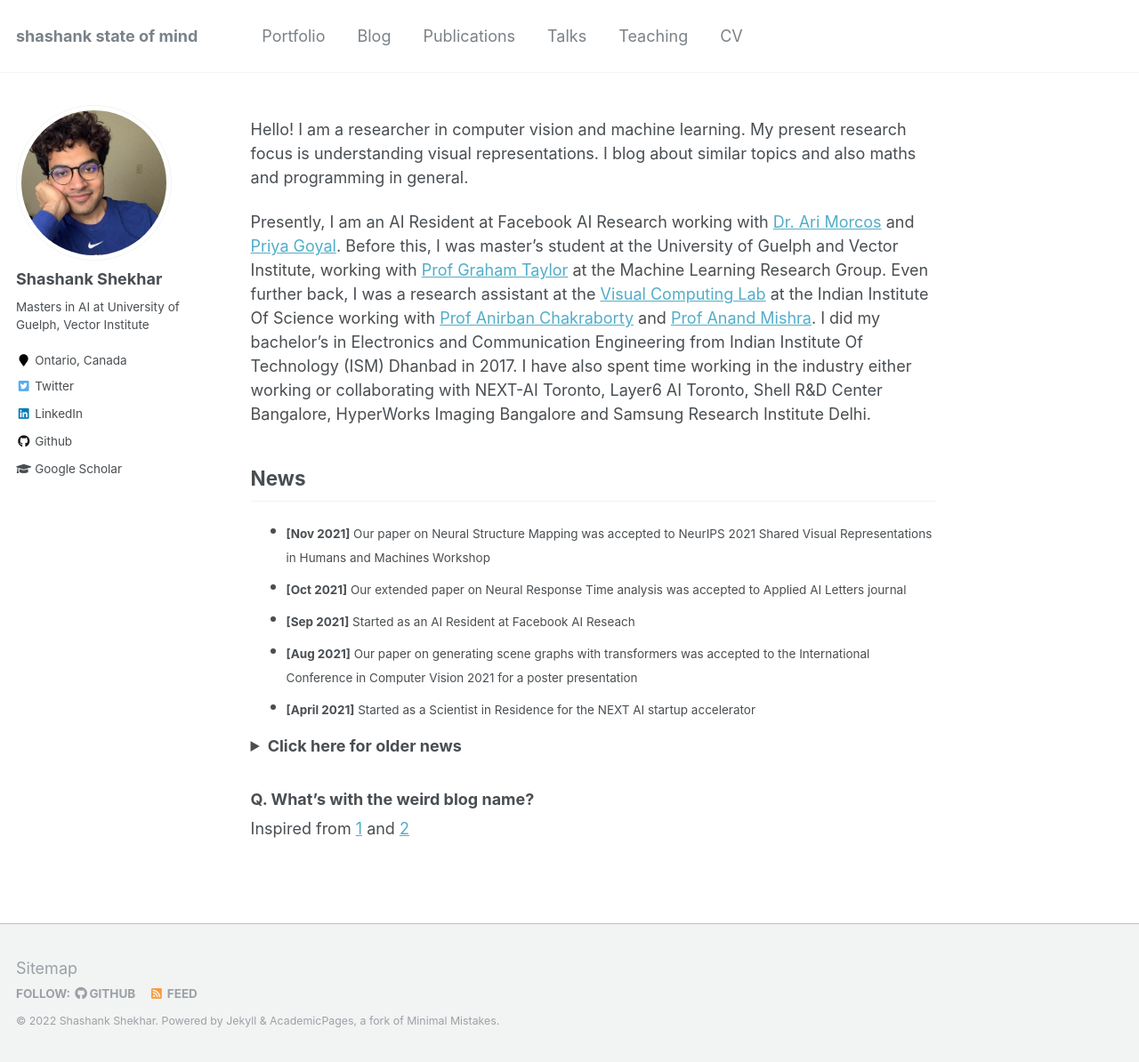
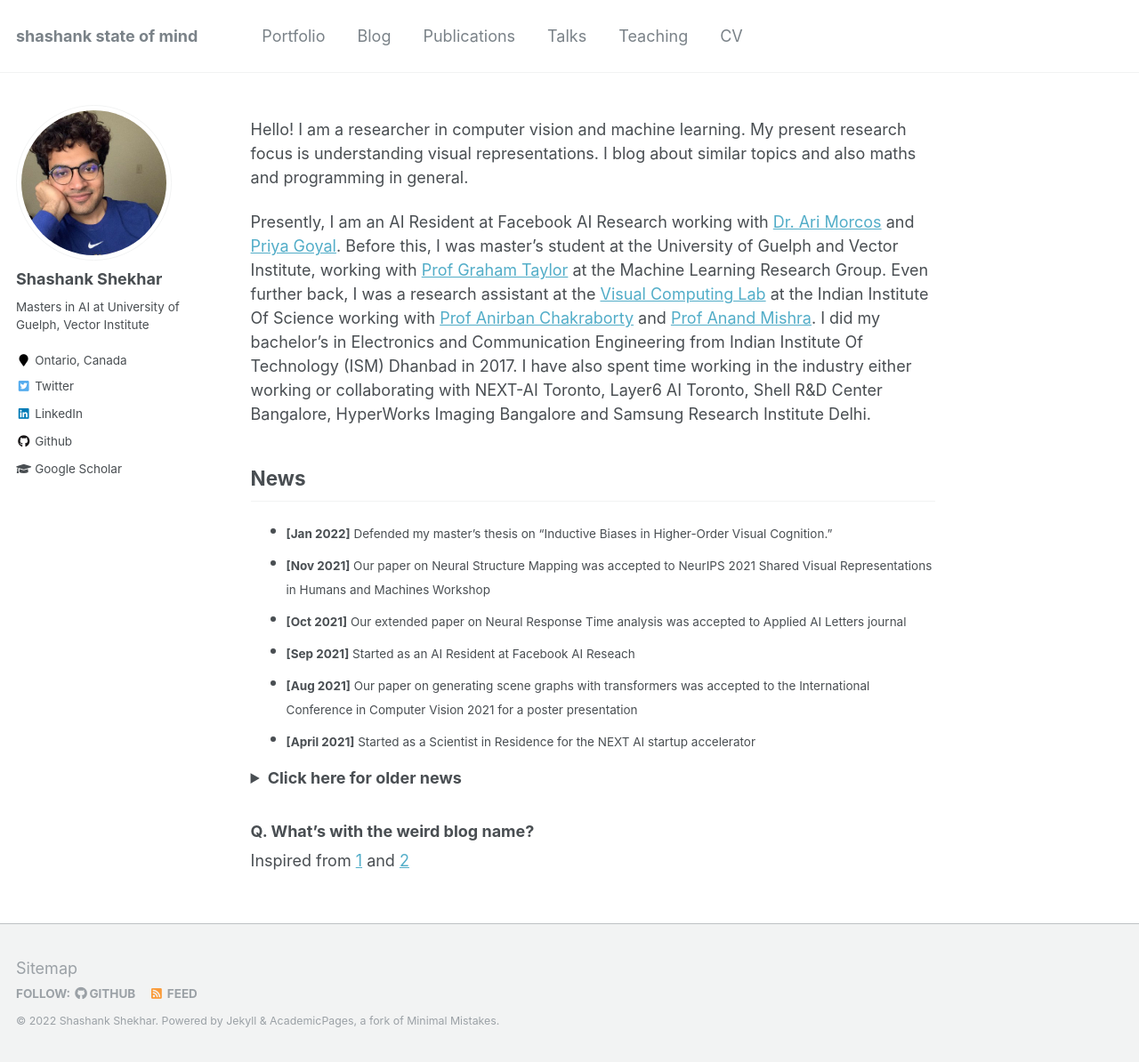
Before and after one commit to sshkhr/sshkhr.github.io, a Jekyll site: the page built from _pages/about.md, in a window 1280 px wide and 1194 px high. Shown: the whole window at 89% size. Built offline with Jekyll 4.4.1, drawn with Linux system fonts in a browser that asks for light colours.

Commit message:
Adding thesis defense, fixing line break in news

```diff
--- a/_pages/about.md
+++ b/_pages/about.md
@@ -14,6 +14,7 @@ Presently, I am an AI Resident at Facebook AI Research working with [Dr. Ari Mor
 
 ## News
 
+* <sub>**[Jan 2022]** Defended my master's thesis on "Inductive Biases in Higher-Order Visual Cognition."</sub>
 * <sub>**[Nov 2021]** Our paper on Neural Structure Mapping was accepted to NeurIPS 2021 Shared Visual Representations in Humans and Machines Workshop</sub>
 * <sub>**[Oct 2021]** Our extended paper on Neural Response Time analysis was accepted to Applied AI Letters journal</sub>
 * <sub>**[Sep 2021]** Started as an AI Resident at Facebook AI Reseach</sub>
```
